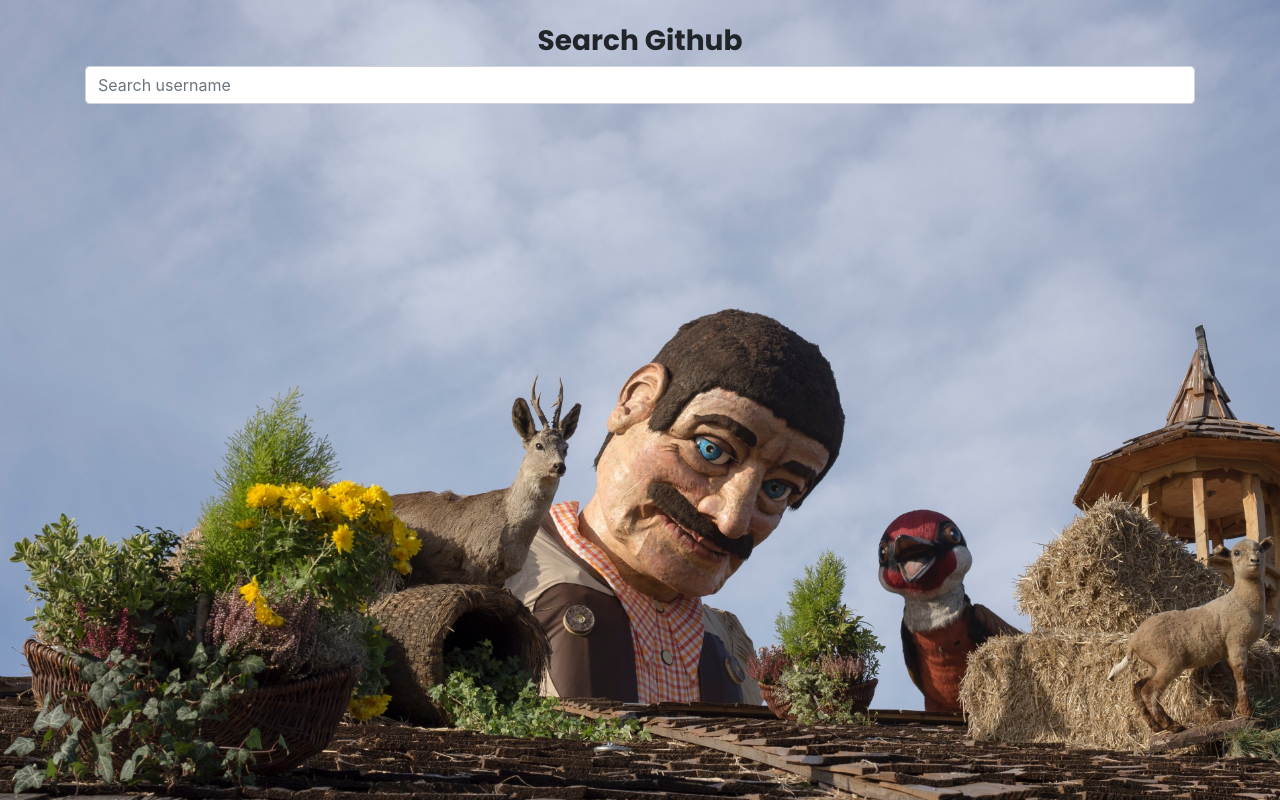
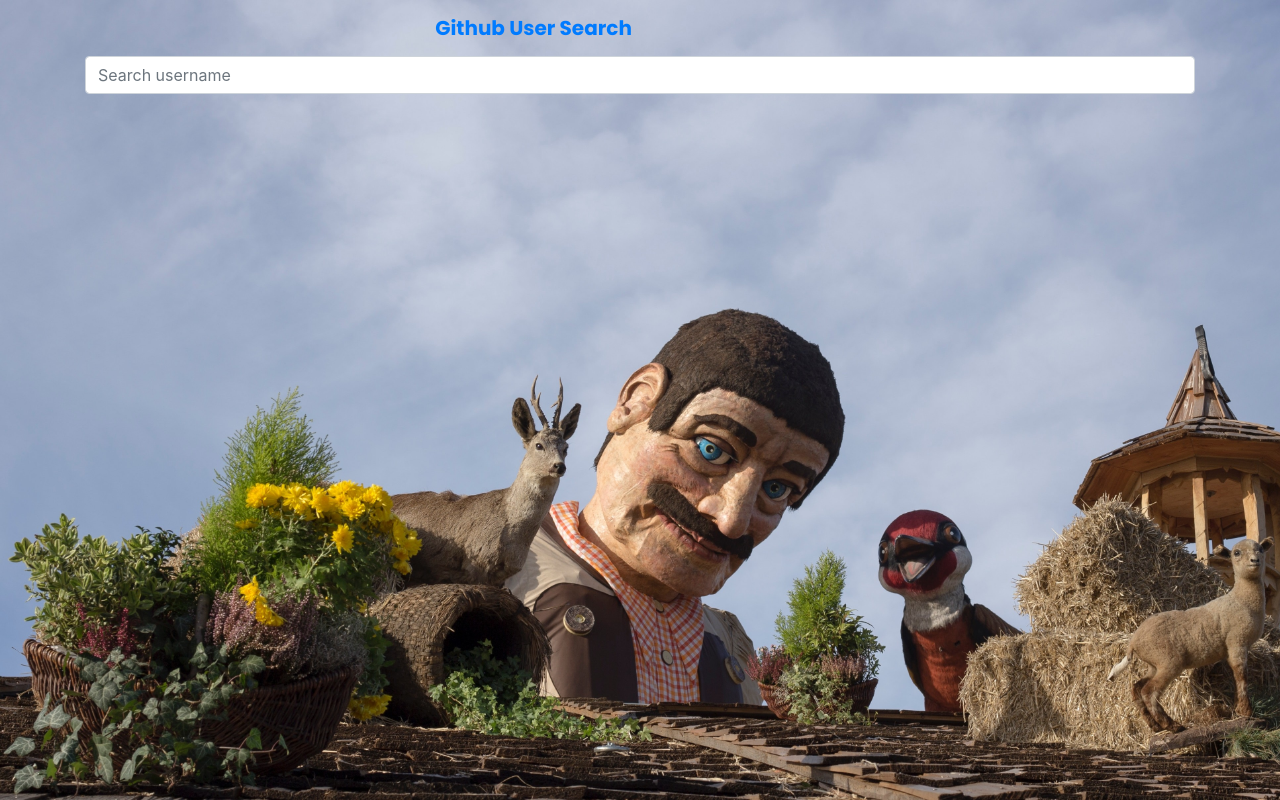
Before and after one commit to waheedmusa/GitHub-Searcher, an Angular app: page / in a window 1280 px wide. Built offline with nearby package versions, Linux system fonts and the light colour scheme.

Commit message:
heading changed

```diff
--- a/src/app/components/profile/profile.component.css
+++ b/src/app/components/profile/profile.component.css
@@ -1,4 +1,4 @@
-.head1{
+.navbar-brand{
     font-family: 'Poppins', sans-serif;
-    text-align: center;
+    margin-left: 150%;
 }
--- a/src/app/components/profile/profile.component.html
+++ b/src/app/components/profile/profile.component.html
@@ -1,10 +1,19 @@
+<div class="row">
+        <div class="col-md-12">
 <form class="search-form">
-    <br>
-        <h3 class="head1">Search Github</h3>
+        <nav class="navbar navbar-default">
+                <div class="container">
+                  <div class="navbar-header">
+                    <a class="navbar-brand" href="#">Github User Search</a>
+                  </div>
+                </div>
+              </nav>
         <div class="form-group">
             <input class="form-control" type="text" placeholder="Search username" [(ngModel)]="username" name="username" (keyup)="findProfile()">
         </div>
     </form>
+        </div>
+</div>
 <div *ngIf="profile">
     <div class="container-fluid">
     <div class="panel-group">
```
